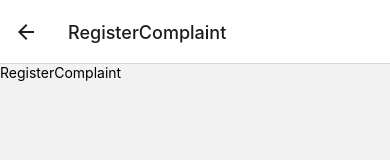
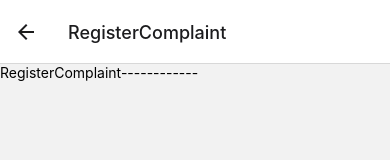
Before and after one commit to a111222A/acPublic, a React Native app: screen /RegisterComplaint in a window 390 px wide. Shown: the top 160 px of the page. Built offline with nearby package versions, Linux system fonts and the light colour scheme.

Commit message:
RegisterComplaint--test

```diff
--- a/Components/RegisterComplaint.tsx
+++ b/Components/RegisterComplaint.tsx
@@ -3,7 +3,7 @@ import { Text, View } from 'react-native';
 const RegisterComplaint = ()=>{
     return(
         <View>
-            <Text>RegisterComplaint</Text>
+            <Text>RegisterComplaint------------</Text>
         </View>
 
     )
```
